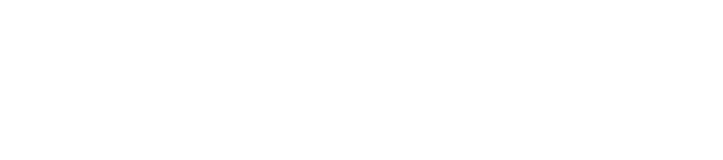
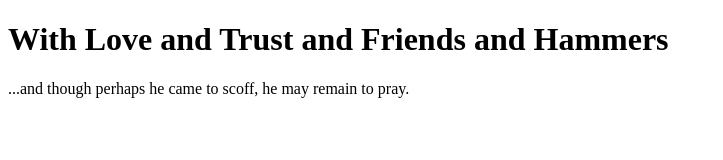
Before and after one commit to codyhess/corbyhaas, a plain HTML site: page 2016/01-with-love-and-trust-and-friends-and-hammers.html in a window 1280 px wide. Shown: the whole page, without its empty margins (0-723 px from the left). Drawn offline with Linux system fonts and the light colour scheme.

Commit message:
piecemeal updates

```diff
--- a/2016/01-with-love-and-trust-and-friends-and-hammers.html
+++ b/2016/01-with-love-and-trust-and-friends-and-hammers.html
@@ -4,5 +4,8 @@
 		<title>Hello World</title>
 	</head>
 	<body>
+		<h1>With Love and Trust and Friends and Hammers</h1>
+		<footer><p>...and though perhaps he came to scoff, he may remain to
+		pray.</p></footer>
 	</body>
 </html>
```
Also changed, not shown: index.html (+2 -1 lines), 1 other file.
